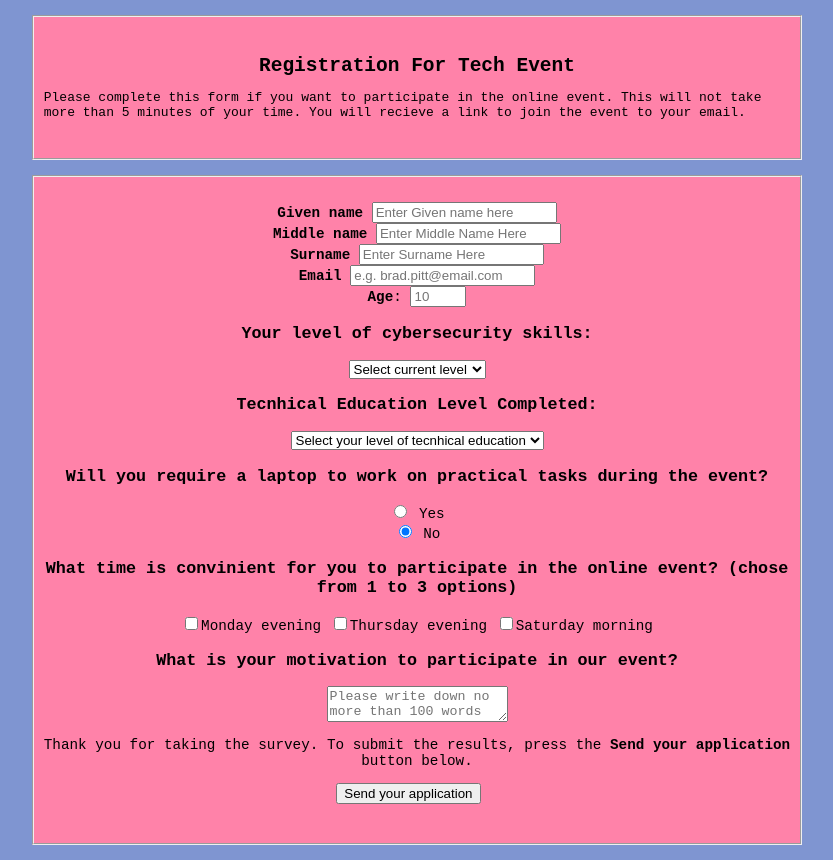
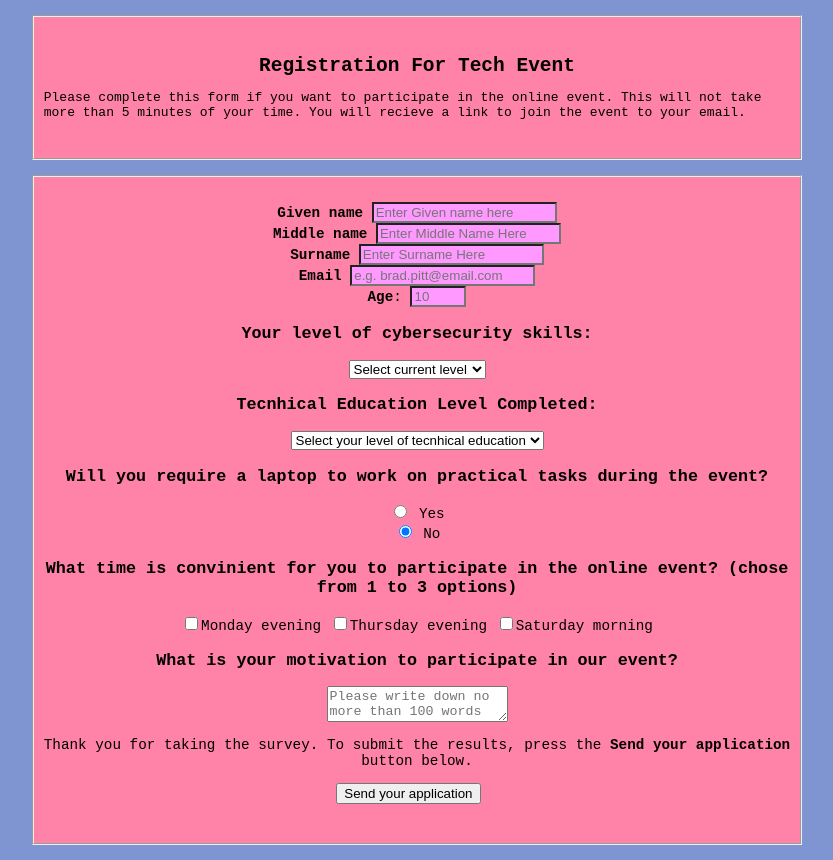
Before and after one commit to nataliiazab/Tech-event, a plain HTML site: page index.html in a window 1280 px wide. Shown: the whole page, without its empty margins (223-1056 px from the left). Drawn offline with Linux system fonts and the light colour scheme.

Commit message:
Update index.html

```diff
--- a/index.html
+++ b/index.html
@@ -147,4 +147,21 @@
     </div>
    </fieldset>
   </body>
+
+  <script>
+  let element_name = document.getElementById('name');
+element_name.style.backgroundColor = '#ff99ff';
+
+let element_middle = document.getElementById('middle');
+element_middle.style.backgroundColor = '#ff99ff';
+
+let element_surname = document.getElementById('surname');
+element_surname.style.backgroundColor = '#ff99ff';
+
+let element_email = document.getElementById('email');
+element_email.style.backgroundColor = '#ff99ff';
+
+let element_number = document.getElementById('number');
+element_number.style.backgroundColor = '#ff99ff';
+  </script>
   </html>
```
